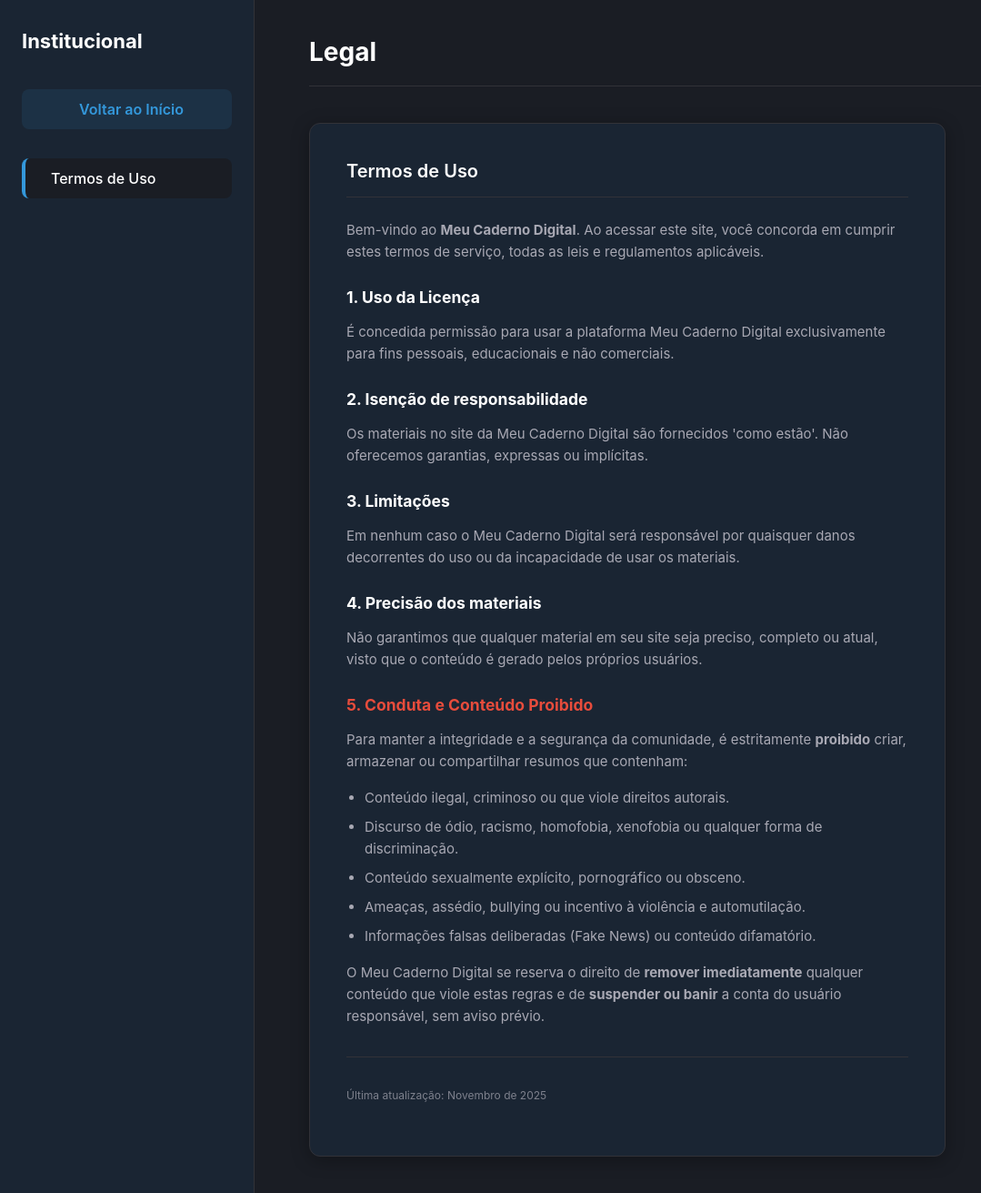
After one commit to Eduvale007/study_notes_full, a Django app: page /accounts/termos/ in a window 1280 px wide. The commit adds this page. Shown: the whole page at 91% size, without its empty margins (0-1079 px from the left). Run offline with Django 5.2, Linux system fonts and the light colour scheme; some libraries are stand-ins or nearby versions.

Commit message:
pagina e rotas para termos de uso

```diff
--- /dev/null
+++ b/study_notes/accounts/templates/accounts/termos.html
@@ -0,0 +1,101 @@
+{% load static %}
+<!DOCTYPE html>
+<html lang="pt-br">
+<head>
+    <meta charset="UTF-8">
+    <meta name="viewport" content="width=device-width, initial-scale=1.0">
+    <title>Termos de Uso - Meu Caderno</title>
+
+    <link rel="stylesheet" href="{% static 'accounts/css/settings.css' %}">
+    <script src="https://unpkg.com/@phosphor-icons/web"></script>
+
+    <style>
+        .text-content {
+            color: var(--text-secondary);
+            line-height: 1.6;
+            font-size: 15px;
+        }
+        .text-content h3 {
+            color: var(--text-primary);
+            margin-top: 24px;
+            margin-bottom: 12px;
+        }
+        .text-content p {
+            margin-bottom: 16px;
+        }
+        /* Estilo para a lista de proibições */
+        .text-content ul {
+            list-style: disc;
+            margin-left: 20px;
+            margin-bottom: 16px;
+        }
+        .text-content li {
+            margin-bottom: 8px;
+        }
+    </style>
+</head>
+<body>
+
+    <div class="dashboard-container">
+
+        <aside class="sidebar">
+            <div class="sidebar-header">
+                <h2>Institucional</h2>
+            </div>
+
+            <a href="{% url 'registrar' %}" class="btn-new-summary" style="text-decoration: none; justify-content: center;">
+                <i class="ph ph-arrow-left"></i> Voltar ao Início
+            </a>
+
+            <nav class="sidebar-nav">
+                <ul>
+                    <li class="active"><a href="#"><i class="ph ph-scroll"></i> Termos de Uso</a></li>
+                </ul>
+            </nav>
+        </aside>
+
+        <main class="main-content">
+            <header class="main-header">
+                <h1>Legal</h1>
+            </header>
+
+            <div class="settings-container">
+                <h2 class="settings-title">Termos de Uso</h2>
+
+                <div class="text-content">
+                    <p>Bem-vindo ao <strong>Meu Caderno Digital</strong>. Ao acessar este site, você concorda em cumprir estes termos de serviço, todas as leis e regulamentos aplicáveis.</p>
+
+                    <h3>1. Uso da Licença</h3>
+                    <p>É concedida permissão para usar a plataforma Meu Caderno Digital exclusivamente para fins pessoais, educacionais e não comerciais.</p>
+
+                    <h3>2. Isenção de responsabilidade</h3>
+                    <p>Os materiais no site da Meu Caderno Digital são fornecidos 'como estão'. Não oferecemos garantias, expressas ou implícitas.</p>
+
+                    <h3>3. Limitações</h3>
+                    <p>Em nenhum caso o Meu Caderno Digital será responsável por quaisquer danos decorrentes do uso ou da incapacidade de usar os materiais.</p>
+
+                    <h3>4. Precisão dos materiais</h3>
+                    <p>Não garantimos que qualquer material em seu site seja preciso, completo ou atual, visto que o conteúdo é gerado pelos próprios usuários.</p>
+
+                    <h3 style="color: #e74c3c;">5. Conduta e Conteúdo Proibido</h3>
+                    <p>Para manter a integridade e a segurança da comunidade, é estritamente <strong>proibido</strong> criar, armazenar ou compartilhar resumos que contenham:</p>
+                    <ul>
+                        <li>Conteúdo ilegal, criminoso ou que viole direitos autorais.</li>
+                        <li>Discurso de ódio, racismo, homofobia, xenofobia ou qualquer forma de discriminação.</li>
+                        <li>Conteúdo sexualmente explícito, pornográfico ou obsceno.</li>
+                        <li>Ameaças, assédio, bullying ou incentivo à violência e automutilação.</li>
+                        <li>Informações falsas deliberadas (Fake News) ou conteúdo difamatório.</li>
+                    </ul>
+                    <p>O Meu Caderno Digital se reserva o direito de <strong>remover imediatamente</strong> qualquer conteúdo que viole estas regras e de <strong>suspender ou banir</strong> a conta do usuário responsável, sem aviso prévio.</p>
+
+                    <hr class="settings-divider">
+
+                    <p style="font-size: 12px; opacity: 0.7;">Última atualização: Novembro de 2025</p>
+                </div>
+
+            </div>
+        </main>
+    </div>
+
+</body>
+</html>
--- a/study_notes/accounts/urls.py
+++ b/study_notes/accounts/urls.py
@@ -9,4 +9,5 @@ urlpatterns = [
     path("perfil/", views.atualizar_perfil, name="perfil"),
     path("api/update_avatar/", views.update_avatar, name="update_avatar"),
     path('configuracoes/', views.configuracoes, name='configuracoes'),
+    path('termos/', views.termos_view, name='termos'),
 ]
--- a/study_notes/accounts/views.py
+++ b/study_notes/accounts/views.py
@@ -21,6 +21,14 @@ def registrar_usuario(request):
         nome = request.POST.get('nome')
         email = request.POST.get('email')
         senha = request.POST.get('senha')
+
+        #Verifica se o checkbox veio marcado
+        termos_aceitos = request.POST.get('termos') # Retorna 'on' se marcado, None se não
+
+        # Validação dos Termos
+        if not termos_aceitos:
+            messages.error(request, "Você precisa aceitar os Termos de Uso para criar uma conta.")
+            return redirect('registrar')
 
         if Usuario.objects.filter(email=email).exists():
             messages.error(request, "Email já está em uso.")
@@ -173,3 +181,8 @@ def configuracoes(request):
 
     # Note que agora o template vai ficar dentro da pasta 'accounts'
     return render(request, 'accounts/settings.html')
+
+
+def termos_view(request):
+    # MUDANÇA AQUI: Agora aponta para a pasta 'accounts'
+    return render(request, 'accounts/termos.html')
```
Also changed, not shown: study_notes/accounts/static/accounts/css/login.css (+48 -0 lines), study_notes/accounts/templates/accounts/index.html (+8 -0 lines), study_notes/db.sqlite3.
